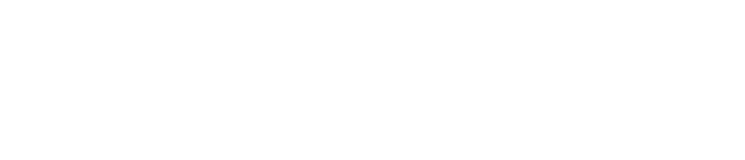
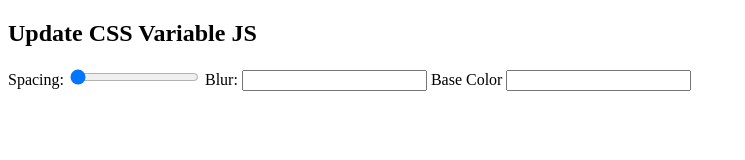
Before and after one commit to thelovesmith/JSin30, a plain HTML site: page Day-3-CSS-Variables/index.html in a window 1280 px wide. Shown: the whole page, without its empty margins (0-745 px from the left). Drawn offline with Linux system fonts and the light colour scheme.

Commit message:
started html

```diff
--- a/Day-3-CSS-Variables/index.html
+++ b/Day-3-CSS-Variables/index.html
@@ -8,7 +8,18 @@
     <link rel="stylesheet" href="style.css" type="text/css">
 </head>
 <body>
+    <h2> Update CSS Variable <span class='h1'>JS</span></h2>
+    <div class='controls'>
+        <label for='spacing'> Spacing:</label>
+        <input id='spacing' type='range' name='spacing' min='10' max='200' value="10" data-sizing="px">
 
+        <label for='blur'> Blur:</label>
+        <input>
+
+        <label for='base'> Base Color</label>
+        <input>
+
+    </div>
 
 
 
```
